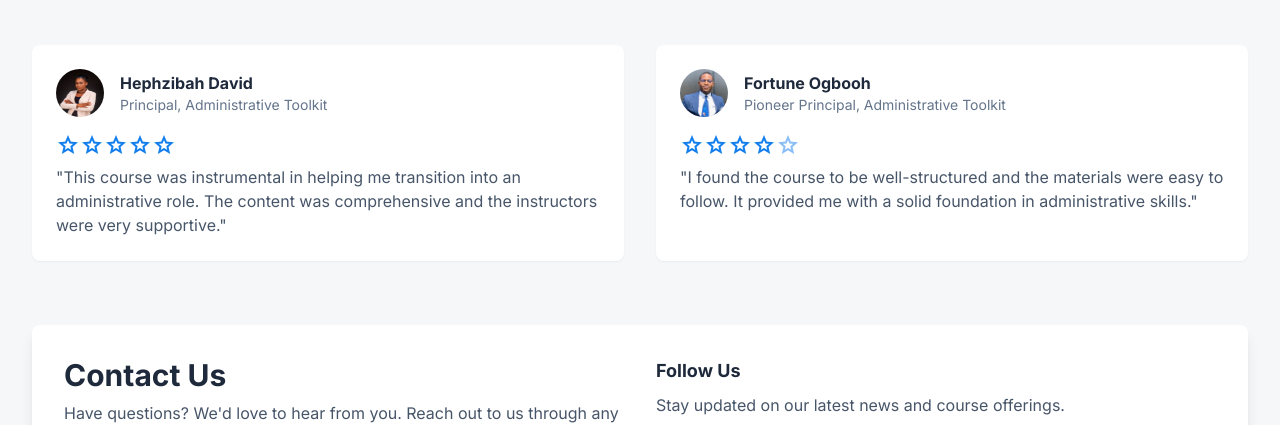
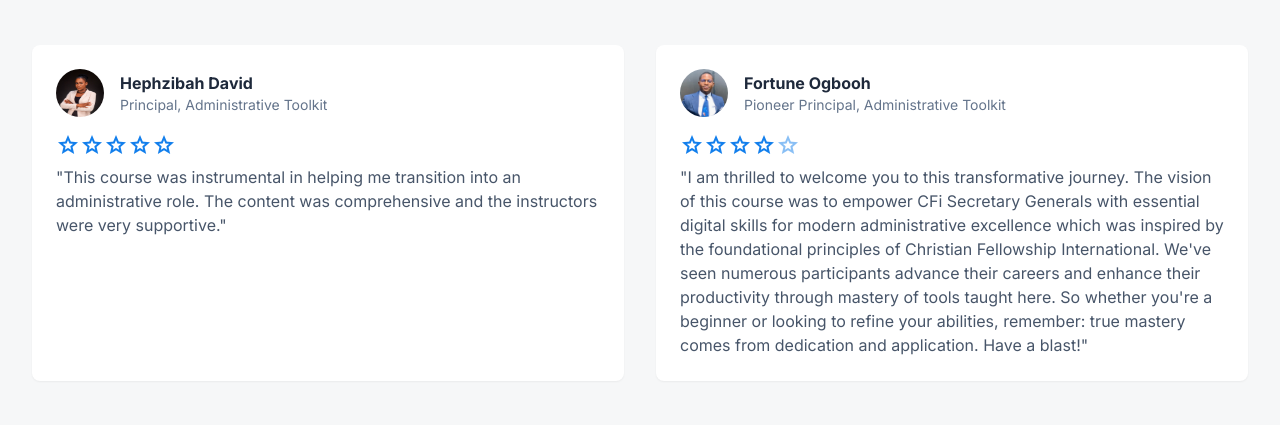
Before and after one commit to fortunedwards/admintoolkit, a website: page public/index.html in a window 1280 px wide. Shown: the part 2627-3052 px from the top of the page. Drawn offline with nearby package versions, Linux system fonts and the light colour scheme.

Commit message:
Update Fortune Ogbooh's message about CFi Secretary Generals and course vision

```diff
--- a/public/index.html
+++ b/public/index.html
@@ -277,7 +277,9 @@
 <span class="material-symbols-outlined text-primary/50">star</span>
 </div>
 <p class="mt-2 text-slate-600 dark:text-slate-300">
-                "I found the course to be well-structured and the materials were easy to follow. It provided me with a solid foundation in administrative skills."
+                "I am thrilled to welcome you to this transformative journey. The vision of this course was to empower CFi Secretary Generals with essential digital skills for modern administrative excellence which was inspired by the foundational principles of Christian Fellowship International.
+
+We've seen numerous participants advance their careers and enhance their productivity through mastery of tools taught here. So whether you're a beginner or looking to refine your abilities, remember: true mastery comes from dedication and application. Have a blast!"
               </p>
 </div>
 </div>
```
